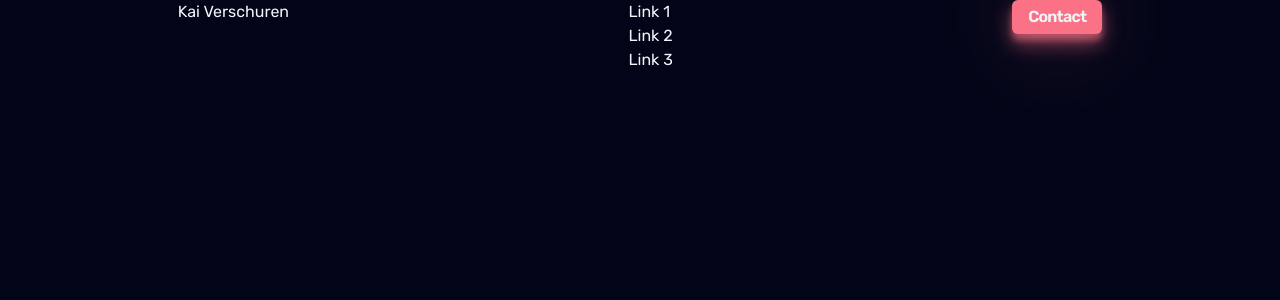
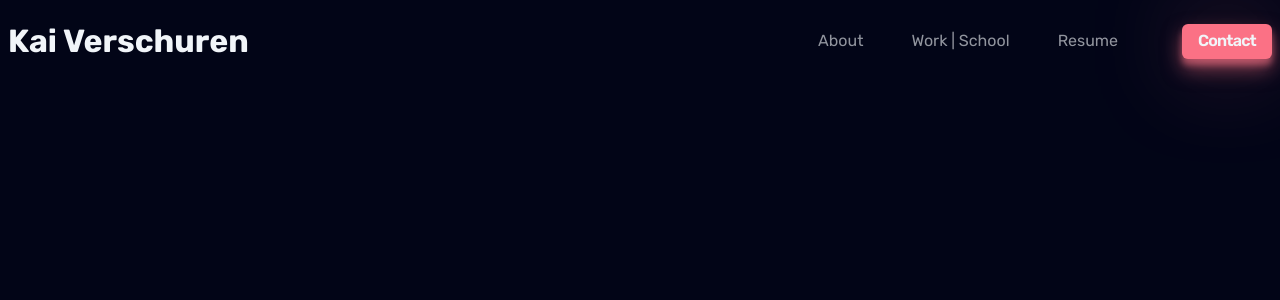
Before and after one commit to KaiVerschuren/PortfolioOld, a React (Create React App) app: page / in a window 1280 px wide. Shown: the top 300 px of the page. Built offline with nearby package versions, Linux system fonts and the light colour scheme.

Commit message:
basis header

```diff
--- a/public/index.html
+++ b/public/index.html
@@ -14,7 +14,7 @@
       href="https://fonts.googleapis.com/css2?family=Rubik:ital,wght@0,300..900;1,300..900&display=swap"
       rel="stylesheet"
     />
-    <title>React App</title>
+    <title>Portfolio | Kai</title>
   </head>
   <body>
     <noscript>You need to enable JavaScript to run this app.</noscript>
--- a/src/App.js
+++ b/src/App.js
@@ -14,16 +14,20 @@ function App() {
 function Header() {
   return (
     <header className="nav-header container">
-      <div className="title">Kai Verschuren</div>
-      <nav className="nav">
-        <ul className="no-list-style">
-          <li className="link-1">Link 1</li>
-          <li className="link-2">Link 2</li>
-          <li className="link-3">Link 3</li>
-        </ul>
-      </nav>
-      <div className="contact">
-        <button className="btn">Contact</button>
+      <div className="nav-left">
+        <div className="title"><h1>Kai Verschuren</h1></div>
+      </div>
+      <div className="nav-right">
+        <nav className="nav">
+          <ul className="no-list-style nav-list">
+            <li className="link-1"><a href="">About</a></li>
+            <li className="link-2"><a href="">Work | School</a></li>
+            <li className="link-3"><a href="">Resume</a></li>
+          </ul>
+        </nav>
+        <div className="nav-contact">
+          <button className="btn nav-button">Contact</button>
+        </div>
       </div>
     </header>
   );
--- a/src/style/components/header.css
+++ b/src/style/components/header.css
@@ -1,4 +1,84 @@
 .nav-header {
+  display: grid;
+  grid-template-columns: 1fr 2fr;
+  height: fit-content;
+}
+
+.title {
+  font-size: .35rem;
+}
+
+.nav-list {
   display: flex;
-  justify-content: space-around;
+  gap: 1rem;
+  font-size: .85rem;
 }
+
+.nav-list > li > a {
+  color: var(--text-soft);
+  cursor: pointer;
+}
+
+.nav-list > li > a:hover {
+  color: var(--text);
+}
+
+.nav-right {
+  display: flex;
+  justify-content: end;
+  align-items: center;
+  gap: 4rem;
+}
+
+.nav-contact {
+  font-size: .7rem;
+  display: none;
+}
+
+/* xs */
+@media (min-width: 475px) {
+  .title {
+    font-size: .5rem;
+  }
+}
+
+/* sm */
+@media (min-width: 640px) {
+  .nav-contact {
+    display: block;
+    font-size: .85rem;
+  }
+
+  .nav-list {
+    gap: 2rem;
+    font-size: 1rem;
+  }
+
+  .title {
+    font-size: .6rem;
+  }
+}
+
+/* md */
+@media (min-width: 768px) {
+  .title {
+    font-size: 1rem;
+  }
+
+  .nav-list {
+    gap: 3rem;
+  }
+
+  .nav-contact {
+    font-size: 1rem;
+  }
+}
+
+/* lg */
+/* @media (min-width: 1024px) {} */
+
+/* xl */
+/* @media (min-width: 1280px) {} */
+
+/* 2xl */
+/* @media (min-width: 1536px) {} */
--- a/src/style/style.css
+++ b/src/style/style.css
@@ -1,6 +1,10 @@
 :root {
   --text: #f1f5f9;
+  --text-soft: rgba(241, 245, 249, 0.6);
+  --text-reverse: #020517;
+  --text-reverse-soft: rgba(2, 5, 23, 0.6);
   --background: #020517;
+  --background-reverse: #E8EBFD;
   --primary: #fb7185;
   --secondary: #0f1729;
   --accent: #818cf8;
```
